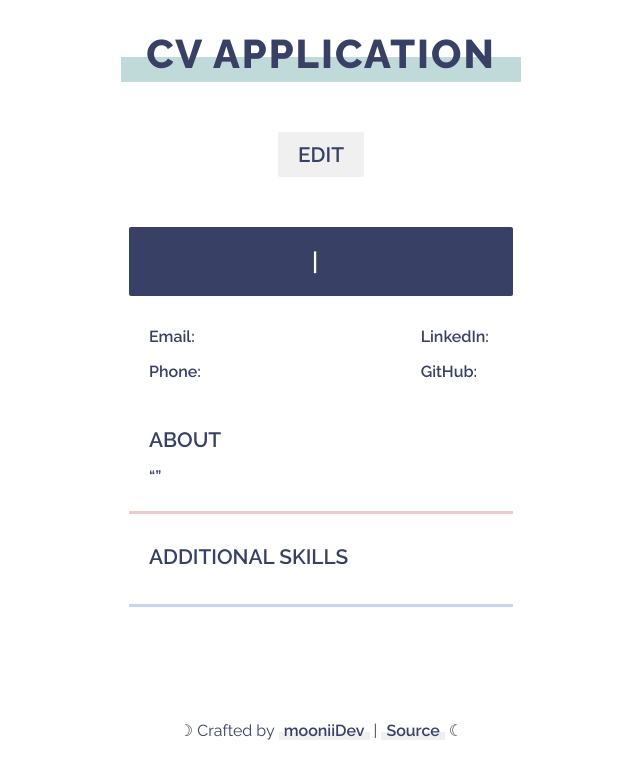
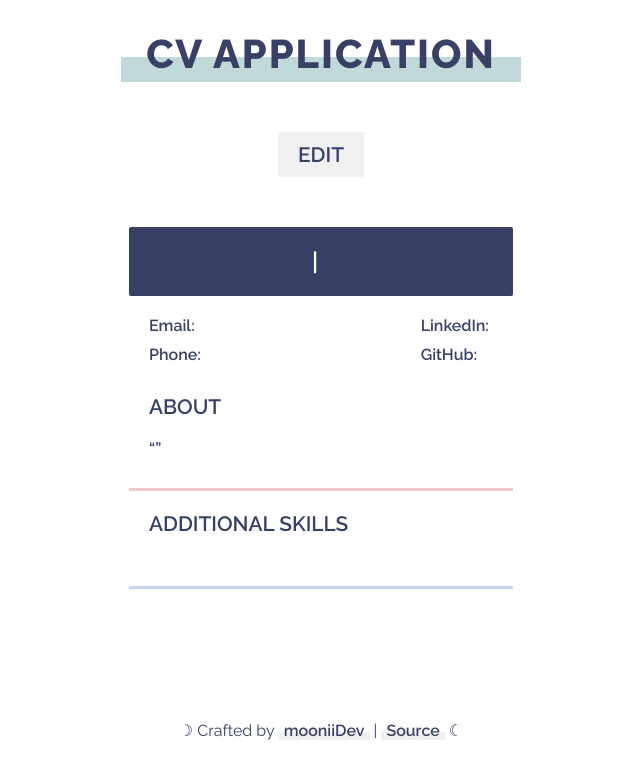
Before and after one commit to mooniiDev/cv-application, a React (Create React App) app: page / in a window 1280 px wide. Both pictures are taken after a click on the button "PREVIEW". Shown: the top 778 px of the page, without its empty margins (319-959 px from the left). Built offline with nearby package versions, Linux system fonts and the light colour scheme.

Commit message:
Update layout styling

```diff
--- a/src/components/PersonalPreview.js
+++ b/src/components/PersonalPreview.js
@@ -47,7 +47,7 @@ class PersonalPreview extends React.Component {
         </div>
 
         {/* 'About' information of the person */}
-        <p className="preview-info-title">ABOUT</p>
+        <h3 className="preview-info-heading">ABOUT</h3>
         <p className="person-about">
           <span>&ldquo;</span>
           {personalInfo.about}
--- a/src/components/SkillsPreview.js
+++ b/src/components/SkillsPreview.js
@@ -17,12 +17,12 @@ class SkillsPreview extends React.Component {
 
     return (
       <div className="skills-preview">
-        <p className="preview-info-title">ADDITIONAL SKILLS</p>
+        <h3 className="preview-info-heading">ADDITIONAL SKILLS</h3>
         <div className="skills-preview-list">
           {skillsInfo.map((skill) => {
             return (
               <p key={skill.id} className="skills-preview-text">
-                {skill.text}
+                {skill.text.toLowerCase()}
               </p>
             );
           })}
--- a/src/styles/PersonalPreview.css
+++ b/src/styles/PersonalPreview.css
@@ -1,9 +1,10 @@
 .personal-preview {
+  padding-bottom: 30px;
   border-bottom: 3px solid var(--red);
 }
 
 .person-name {
-  margin: 20px 0 0 0;
+  margin: 20px 0;
   padding: 20px;
   background-color: var(--dark-blue);
   font-family: 'Raleway-SemiBold';
@@ -19,12 +20,15 @@
 .person-contacts {
   display: flex;
   justify-content: space-between;
-  margin: 0 20px;
-  padding: 15px 0 0 0;
+  margin: 20px;
+}
+
+.person-contacts p {
+  margin: 0 0 10px 0;
 }
 
 .person-about {
-  margin: 0 20px 25px 20px;
+  margin: 0 20px;
 }
 
 .person-contacts span,
--- a/src/styles/PreviewCV.css
+++ b/src/styles/PreviewCV.css
@@ -4,8 +4,8 @@
   animation: slideDown 0.3s;
 }
 
-.preview-info-title {
-  margin: 30px 20px 15px 20px;
+.preview-info-heading {
+  margin: 20px;
   font-family: 'Raleway-SemiBold';
   font-size: 1.3rem;
 }
--- a/src/styles/SkillsPreview.css
+++ b/src/styles/SkillsPreview.css
@@ -1,4 +1,5 @@
 .skills-preview {
+  padding-bottom: 30px;
   border-bottom: 3px solid var(--light-blue);
 }
 
@@ -6,13 +7,14 @@
   display: flex;
   flex-wrap: wrap;
   margin: 0 15px;
-  padding-bottom: 20px;
 }
 
 .skills-preview-text {
   margin: 5px;
   padding: 8px 10px;
   background-color: var(--grey);
+  overflow: hidden;
+  text-overflow: ellipsis;
   text-transform: capitalize;
   border-radius: 2px;
 }
```
